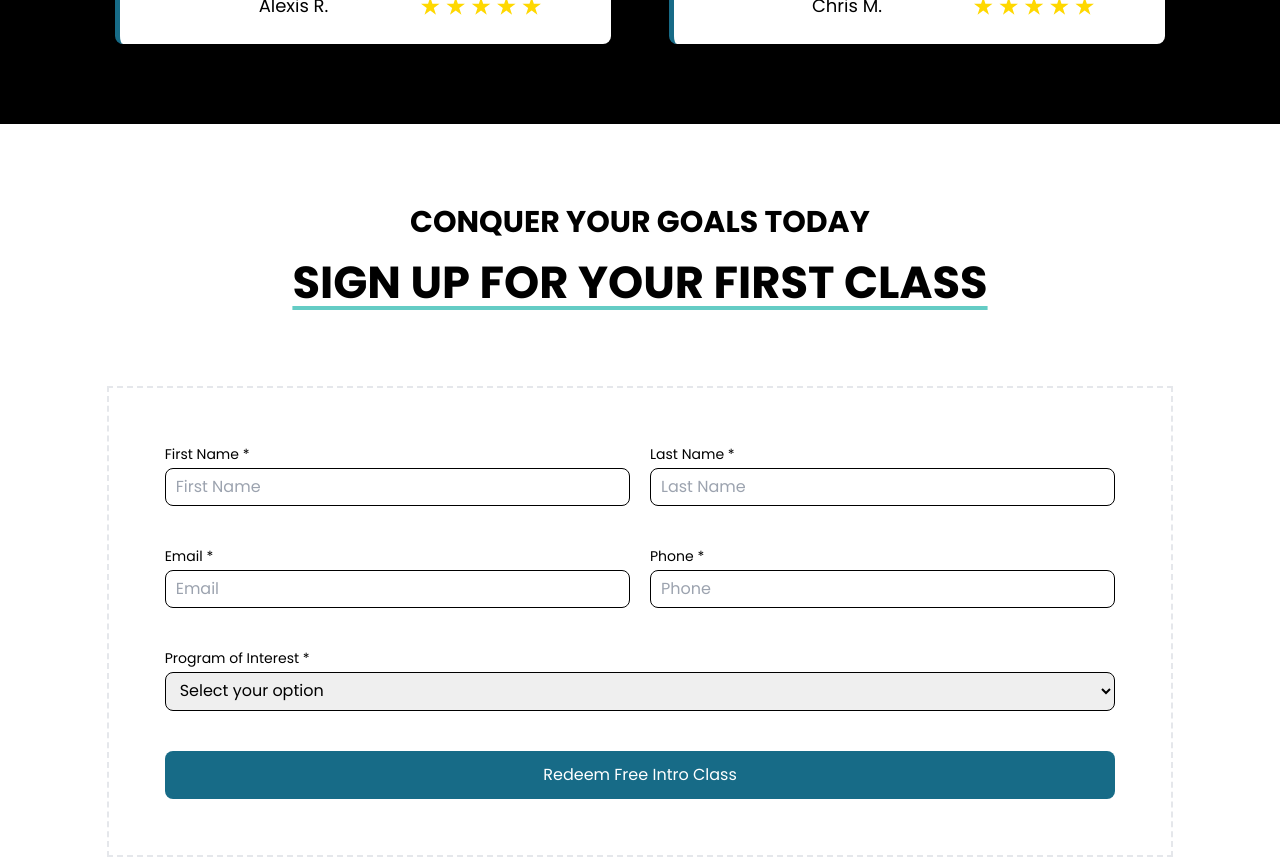
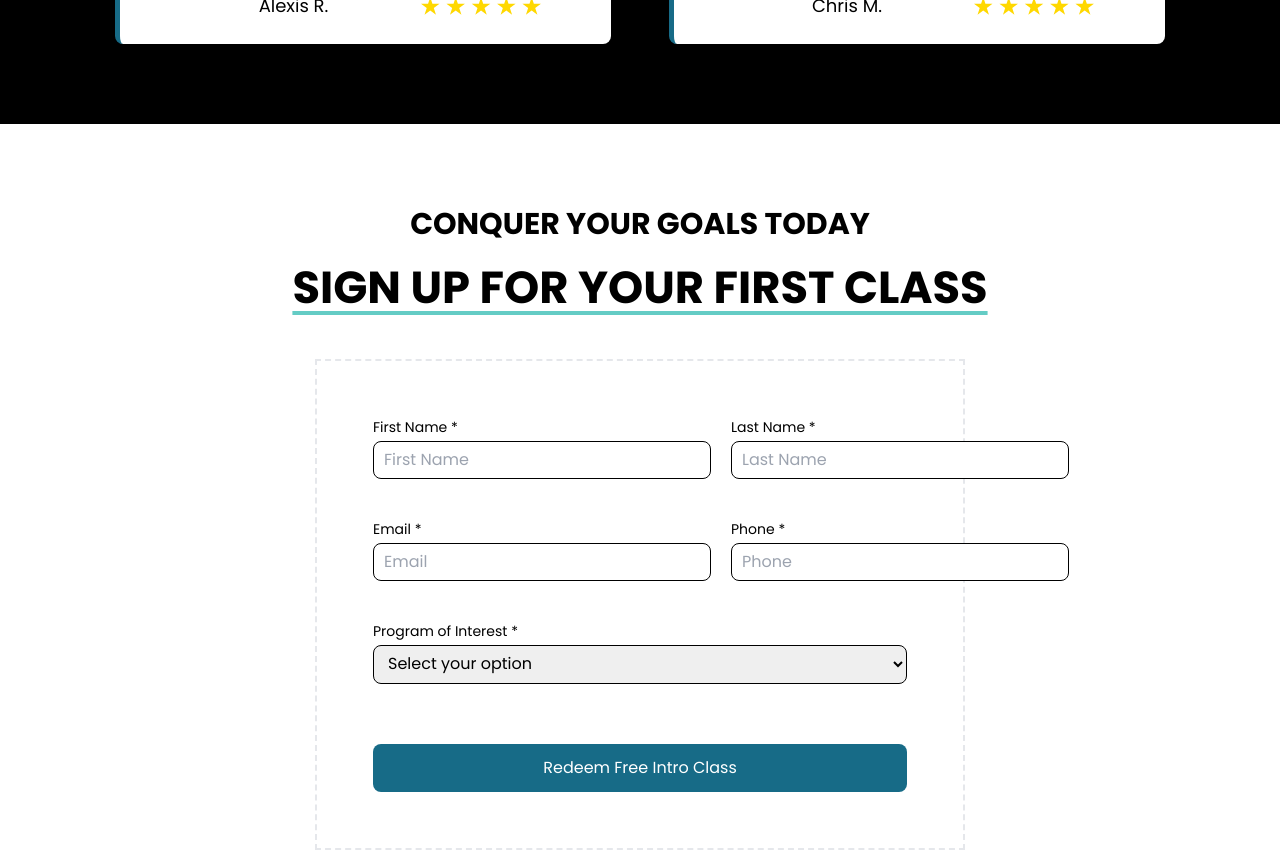
Before and after one commit to 10richard/rebel-mma, a React (Vite) app: page / in a window 1280 px wide. Shown: the part 3420-4279 px from the top of the page. Built offline with nearby package versions, Linux system fonts and the light colour scheme.

Commit message:
Restructure SignUpBox component

```diff
--- a/src/components/SignUpBox/SignUpBox.tsx
+++ b/src/components/SignUpBox/SignUpBox.tsx
@@ -7,22 +7,21 @@ const SignUpBox = ({ headingOne, headingTwo }: SignUpBoxProps) => {
   // Be able to put in a custom header - look at strategic mma
   // sign up for a free trial, sign up for your first class, etc.
   return (
-    <section className="sign-up flex justify-center py-20">
-      <div className="w-5/6 text-center flex flex-col items-center gap-10">
-        <div className="flex flex-col gap-3">
-          <h2 className="text-3xl font-bold">{headingOne}</h2>
+    <div className="flex flex-col justify-center place-items-center py-20">
+      <div className="w-5/6">
+        <div className="grid gap-3 text-center">
+          <h2 className="text-3xl font-bold leading-snug">{headingOne}</h2>
           <h1 className="text-[2.8rem] max-[430px]:text-4xl font-bold max-[430px]:leading-snug leading-snug underline underline-offset-8 decoration-seaserpent">
             {headingTwo}
           </h1>
         </div>
 
         <form
-          className="flex justify-center border-2 border-dashed min-[540px]:p-14 p-10 mt-8 w-full"
+          className="flex flex-col self-center border-2 border-dashed mt-10 min-w-[300px] max-w-[650px] mx-auto min-[540px]:p-14 p-10 min-[650px]:gap-10 gap-5"
           action="#"
         >
-          <div className="flex flex-col min-[650px]:gap-10 gap-5 w-full">
-            <div className="form-input grid min-[650px]:grid-cols-2 gap-5">
-              <div className="flex flex-col gap-1">
+          <div className="form-input flex max-[650px]:flex-col gap-5">
+            <div className="flex flex-col gap-1 w-full">
               <label className="self-start text-sm" htmlFor="firstname">
                 First Name <span> *</span>
               </label>
@@ -34,8 +33,7 @@ const SignUpBox = ({ headingOne, headingTwo }: SignUpBoxProps) => {
                 required
               />
             </div>
-
-              <div className="flex flex-col gap-1">
+            <div className="flex flex-col gap-1 w-full">
               <label className="self-start text-sm" htmlFor="lastname">
                 Last Name <span> *</span>
               </label>
@@ -49,8 +47,8 @@ const SignUpBox = ({ headingOne, headingTwo }: SignUpBoxProps) => {
             </div>
           </div>
 
-            <div className="form-input grid min-[650px]:grid-cols-2 gap-5">
-              <div className="flex flex-col gap-1">
+          <div className="form-input flex max-[650px]:flex-col gap-5">
+            <div className="flex flex-col gap-1 w-full">
               <label className="self-start text-sm" htmlFor="email">
                 Email <span> *</span>
               </label>
@@ -62,8 +60,7 @@ const SignUpBox = ({ headingOne, headingTwo }: SignUpBoxProps) => {
                 required
               />
             </div>
-
-              <div className="flex flex-col gap-1">
+            <div className="flex flex-col gap-1 w-full">
               <label className="self-start text-sm" htmlFor="phone">
                 Phone
                 <span> *</span>
@@ -81,10 +78,7 @@ const SignUpBox = ({ headingOne, headingTwo }: SignUpBoxProps) => {
           </div>
 
           <div className="flex flex-col gap-1">
-              <label
-                className="self-start text-sm"
-                htmlFor="program-of-interest"
-              >
+            <label className="self-start text-sm" htmlFor="program-of-interest">
               Program of Interest<span> *</span>
             </label>
             <select
@@ -111,15 +105,14 @@ const SignUpBox = ({ headingOne, headingTwo }: SignUpBoxProps) => {
           </div>
 
           <button
-              className="w-full bg-secondary text-white rounded-lg p-3 hover:brightness-150 hover:-translate-y-1 relative duration-500"
+            className="w-full mt-5 bg-secondary text-white rounded-lg p-3 hover:brightness-150 hover:-translate-y-1 relative duration-500"
             type="submit"
           >
             Redeem Free Intro Class
           </button>
-          </div>
         </form>
       </div>
-    </section>
+    </div>
   );
 };
 
```
Lines whose indentation alone changed are shown as unchanged.
